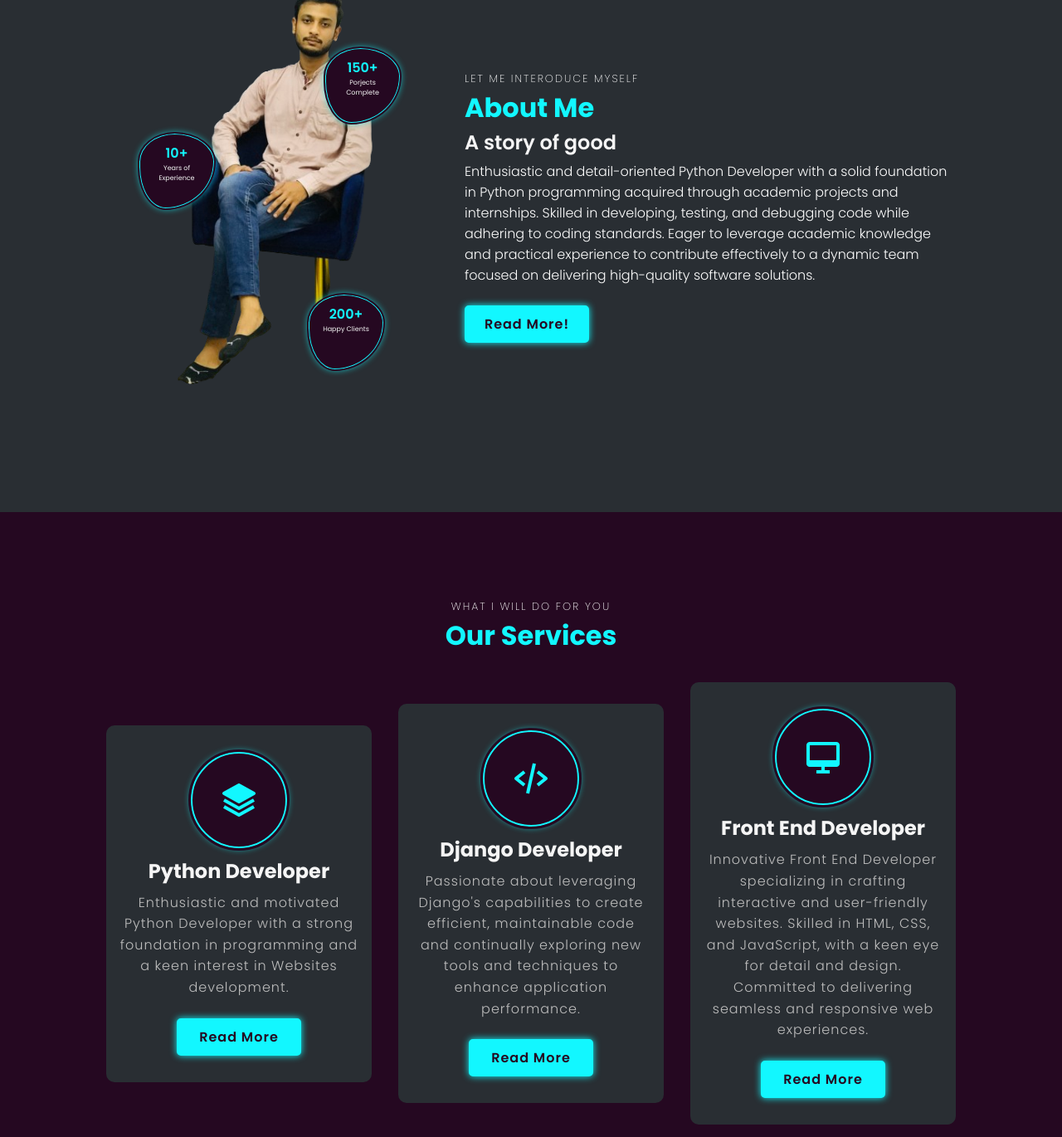
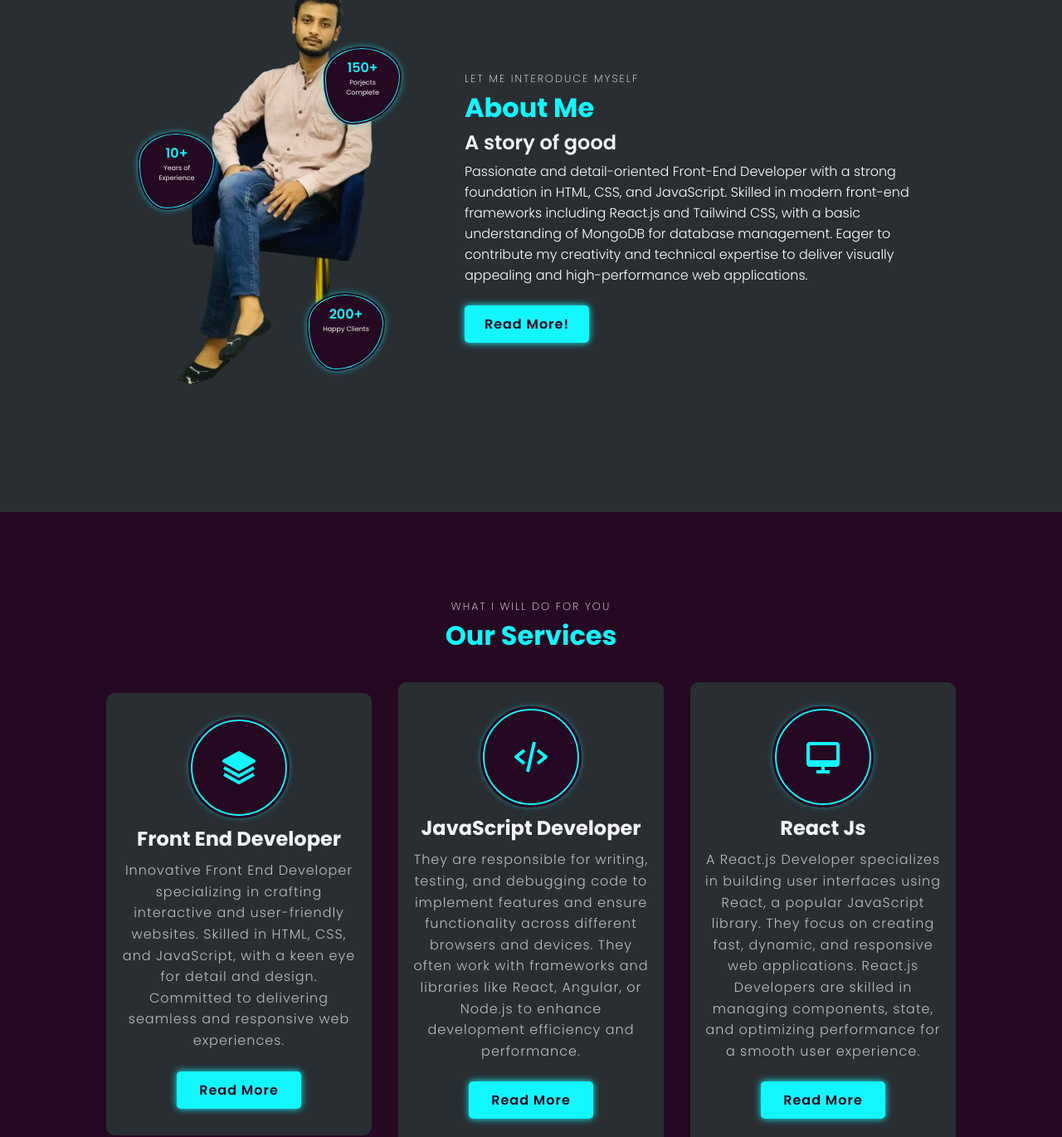
Before and after one commit to Rehan-Asmat/portfolio_project, a plain HTML site: page index.html in a window 1280 px wide. Shown: the part 930-2300 px from the top of the page at 83% size. Drawn offline with nearby package versions, Linux system fonts and the light colour scheme.

Commit message:
Update index.html

```diff
--- a/index.html
+++ b/index.html
@@ -137,7 +137,7 @@
         <h2>About Me</h2>
         <h3>A story of good</h3>
         <p>
-          Enthusiastic and detail-oriented Python Developer with a solid foundation in Python programming acquired through academic projects and internships. Skilled in developing, testing, and debugging code while adhering to coding standards. Eager to leverage academic knowledge and practical experience to contribute effectively to a dynamic team focused on delivering high-quality software solutions.
+          Passionate and detail-oriented Front-End Developer with a strong foundation in HTML, CSS, and JavaScript. Skilled in modern front-end frameworks including React.js and Tailwind CSS, with a basic understanding of MongoDB for database management. Eager to contribute my creativity and technical expertise to deliver visually appealing and high-performance web applications.
 
         </p>
         <div class="btn-box">
@@ -160,9 +160,9 @@
         <!-- services-box1 --------------------------->
         <div class="service-box">
           <i class='bx bxs-layer service-icon'></i>
-          <h3>Python Developer</h3>
+          <h3>Front End Developer</h3>
           <p>
-            Enthusiastic and motivated Python Developer with a strong foundation in programming and a keen interest in Websites development.
+            Innovative Front End Developer specializing in crafting interactive and user-friendly websites. Skilled in HTML, CSS, and JavaScript, with a keen eye for detail and design. Committed to delivering seamless and responsive web experiences.
           </p>
           <div class="btn-box service-btn">
             <a href="#" class="btn">Read More</a>
@@ -171,9 +171,9 @@
         <!-- services-box2 -------------------------------->
         <div class="service-box">
           <i class='bx bx-code-alt service-icon'></i>
-          <h3>Django Developer</h3>
+          <h3>JavaScript Developer</h3>
           <p>
-            Passionate about leveraging Django's capabilities to create efficient, maintainable code and continually exploring new tools and techniques to enhance application performance.
+            They are responsible for writing, testing, and debugging code to implement features and ensure functionality across different browsers and devices. They often work with frameworks and libraries like React, Angular, or Node.js to enhance development efficiency and performance.
           </p>
           <div class="btn-box service-btn">
             <a href="#" class="btn">Read More</a>
@@ -182,9 +182,9 @@
         <!-- services-box3 ----------------------------------->
         <div class="service-box">
           <i class='bx bx-desktop service-icon'></i>
-          <h3>Front End Developer</h3>
+          <h3>React Js</h3>
           <p>
-            Innovative Front End Developer specializing in crafting interactive and user-friendly websites. Skilled in HTML, CSS, and JavaScript, with a keen eye for detail and design. Committed to delivering seamless and responsive web experiences.
+            A React.js Developer specializes in building user interfaces using React, a popular JavaScript library. They focus on creating fast, dynamic, and responsive web applications. React.js Developers are skilled in managing components, state, and optimizing performance for a smooth user experience.
           </p>
           <div class="btn-box service-btn">
             <a href="#" class="btn">Read More</a>
```
